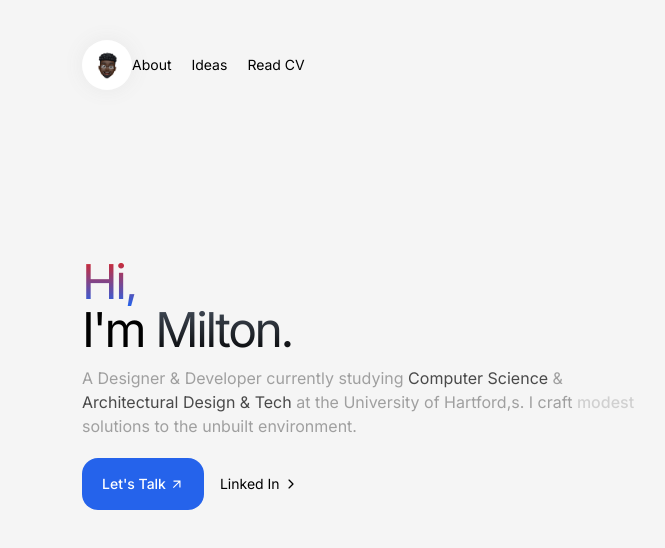
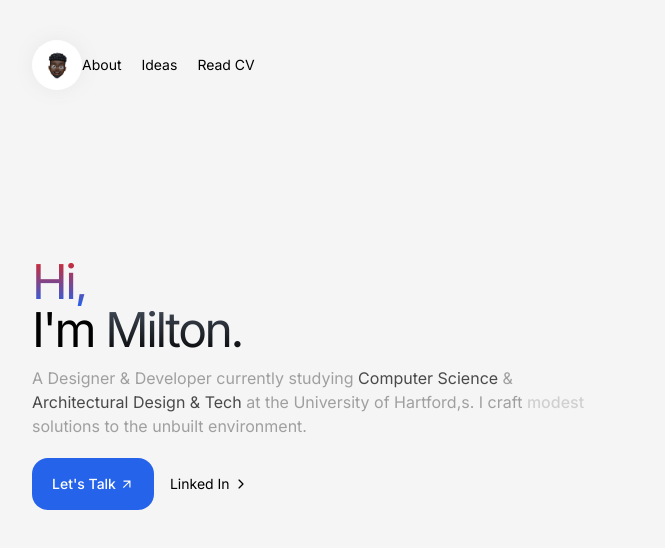
Before and after one commit to mmupfumir/mmupfumira-portfolio, a Next.js app in the folder port/: page / in a window 1280 px wide. Shown: the top 548 px of the page, without its empty margins (208-873 px from the left). Built offline with nearby package versions, Linux system fonts and the light colour scheme.

Commit message:
Updatet Viewport for lg devices

```diff
--- a/port/tailwind.config.ts
+++ b/port/tailwind.config.ts
@@ -11,7 +11,7 @@ const config: Config = {
       center: true,
       padding: {
         DEFAULT: "20px",
-        lg: "250px",
+        lg: "200px",
       },
       screens: {
         sm: "375px",
```
